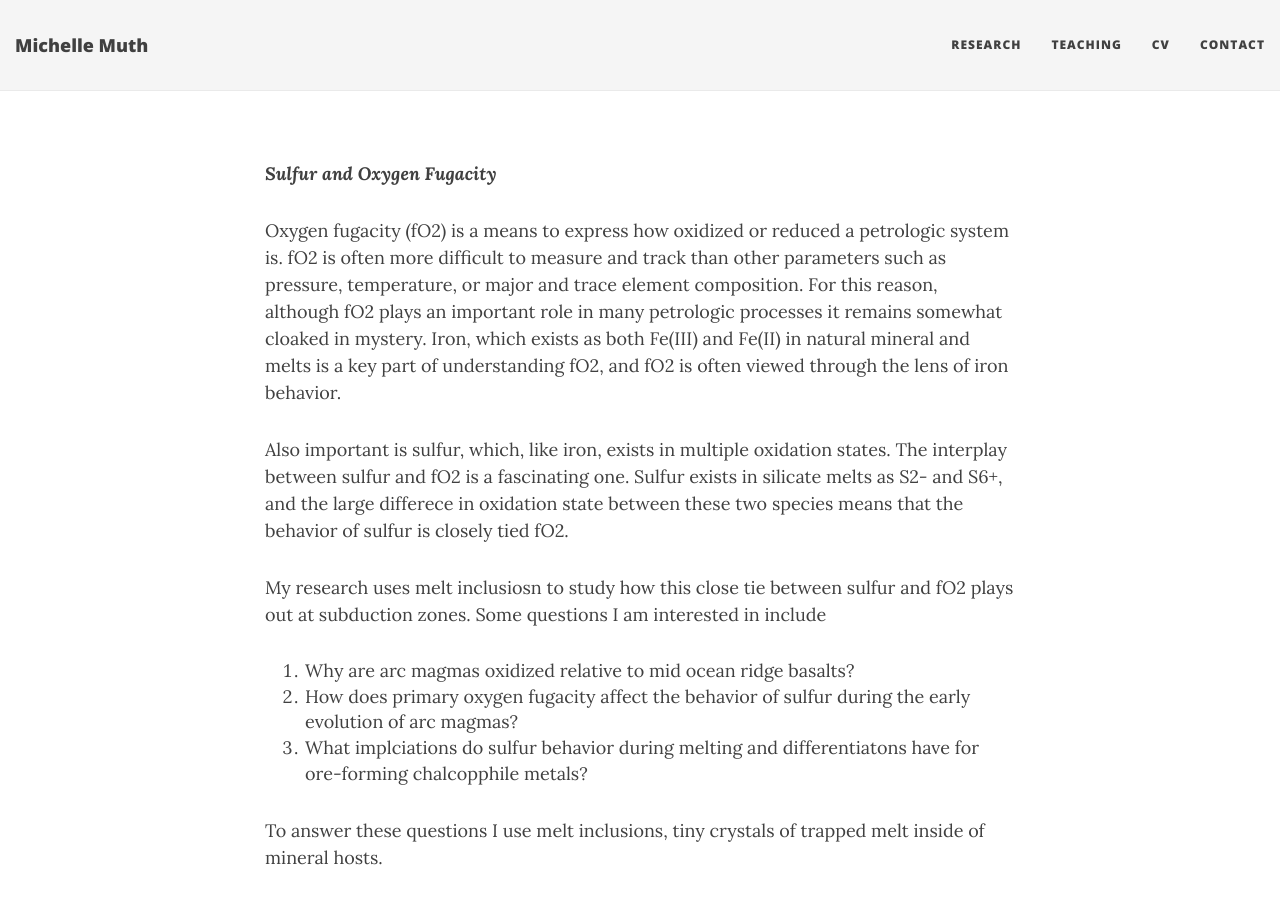
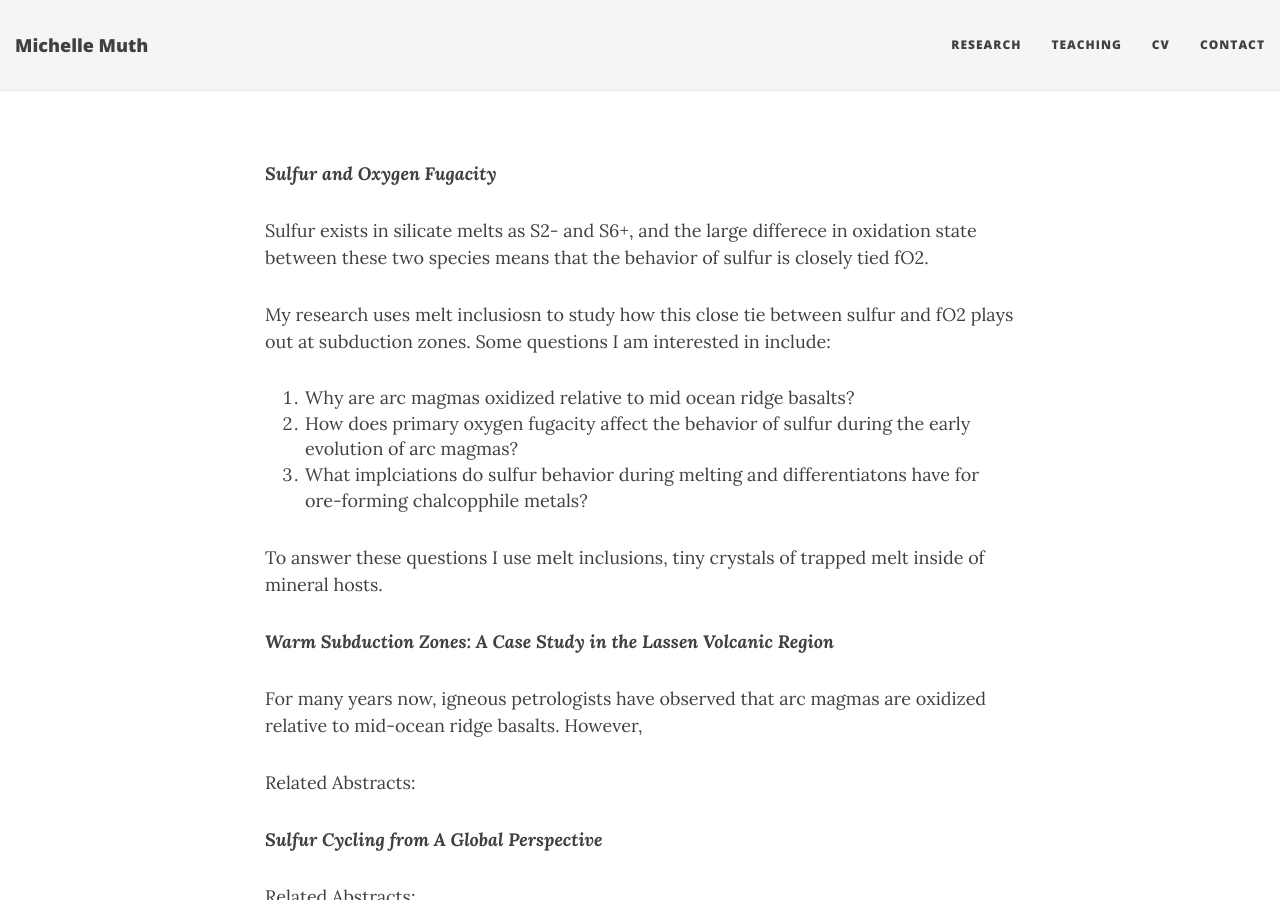
Before and after one commit to MichelleMuth/michellemuth.github.io, a Jekyll site: the page built from Research.md, in a window 1280 px wide and 900 px high. Built offline with Jekyll 4.4.1, drawn with Linux system fonts in a browser that asks for light colours; nearby versions of some CDN libraries.

Commit message:
Update Research.md

```diff
--- a/Research.md
+++ b/Research.md
@@ -5,11 +5,9 @@ show-avatar: false`
 
 **_Sulfur and Oxygen Fugacity_**
 
-Oxygen fugacity (fO2) is a means to express how oxidized or reduced a petrologic system is. fO2 is often more difficult to measure and track than other parameters such as pressure, temperature, or major and trace element composition. For this reason, although fO2 plays an important role in many petrologic processes it remains somewhat cloaked in mystery. Iron, which exists as both Fe(III) and Fe(II) in natural mineral and melts is a key part of understanding fO2, and fO2 is often viewed through the lens of iron behavior.
+Sulfur exists in silicate melts as S2- and S6+, and the large differece in oxidation state between these two species means that the behavior of sulfur is closely tied fO2.
 
-Also important is sulfur, which, like iron, exists in multiple oxidation states. The interplay between sulfur and fO2 is a fascinating one. Sulfur exists in silicate melts as S2- and S6+, and the large differece in oxidation state between these two species means that the behavior of sulfur is closely tied fO2.
-
-My research uses melt inclusiosn to study how this close tie between sulfur and fO2 plays out at subduction zones. Some questions I am interested in include
+My research uses melt inclusiosn to study how this close tie between sulfur and fO2 plays out at subduction zones. Some questions I am interested in include:
 
 1. Why are arc magmas oxidized relative to mid ocean ridge basalts?
 2. How does primary oxygen fugacity affect the behavior of sulfur during the early evolution of arc magmas?
```
